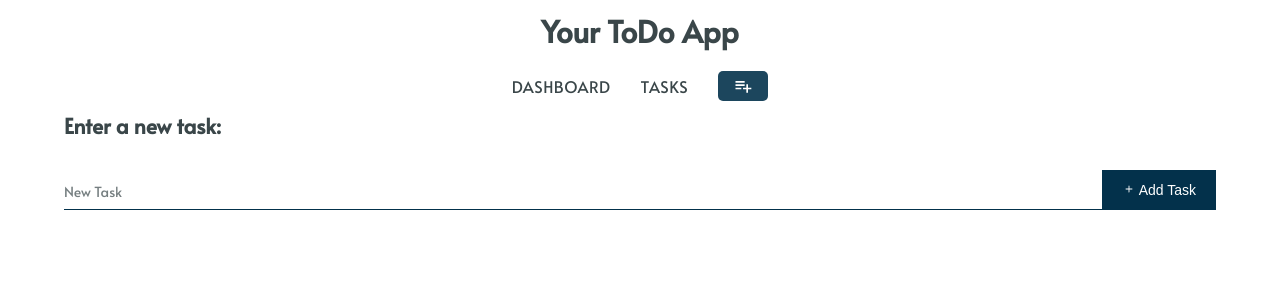
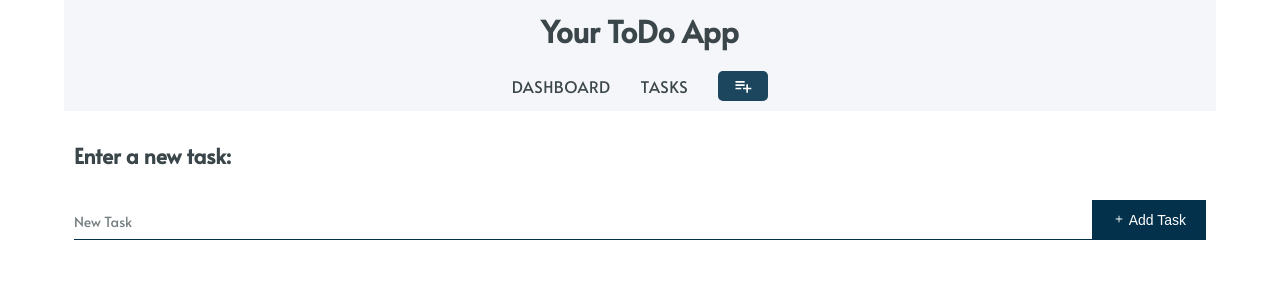
Before and after one commit to huthaifaaltiti/todo-app, a React (Create React App) app: page /new-task in a window 1280 px wide. Shown: the top 300 px of the page. Built offline with nearby package versions, Linux system fonts and the light colour scheme.

Commit message:
setup edit btn

```diff
--- a/src/components/NavBar/styles.module.css
+++ b/src/components/NavBar/styles.module.css
@@ -6,7 +6,7 @@
 
   padding: 1rem;
 
-  /* background-color: aquamarine; */
+  background-color: var(--color-grey-l1);
 }
 
 .navBarLogo {
--- a/src/index.css
+++ b/src/index.css
@@ -76,13 +76,13 @@ code {
   --color-fif-l3: #ffb2bd;
 
   /* Grey color */
-  --color-gry: #f4f5f9;
-  --color-gry-d1: #dcdde0;
-  --color-gry-d2: #c3c4c7;
-  --color-gry-d3: #abacae;
-  --color-gry-l1: #f5f6fa;
-  --color-gry-l2: #f7f8fb;
-  --color-gry-l3: #fcfcfd;
+  --color-grey: #f4f5f9;
+  --color-grey-d1: #dcdde0;
+  --color-grey-d2: #c3c4c7;
+  --color-grey-d3: #abacae;
+  --color-grey-l1: #f5f6fa;
+  --color-grey-l2: #f7f8fb;
+  --color-grey-l3: #fcfcfd;
 
   /* Text color */
   --color-txt: #3a4649;
--- a/src/pages/NewTask/index.js
+++ b/src/pages/NewTask/index.js
@@ -21,6 +21,7 @@ export default function NewTask() {
   const dispatch = useDispatch();
   const tasks = useSelector((state) => state.TasksReducer);
   const [doneDivs, setDoneDivs] = useState([]);
+  const [isEditable, setIsEditable] = useState(false);
 
   console.log(tasks);
 
@@ -36,8 +37,12 @@ export default function NewTask() {
     setDoneDivs((prev) => [...prev, index]);
   }
 
+  function handleEditTask() {
+    setIsEditable(true);
+  }
+
   return (
-    <div>
+    <div className={styles.newTaskPage}>
       <h2>Enter a new task:</h2>
 
       <div className={styles.inputCont}>
@@ -77,8 +82,12 @@ export default function NewTask() {
                 />
               </span>
 
+              {/* edit btn */}
               <span>
-                <FiEdit2 className={styles.taskControlIcon} />
+                <FiEdit2
+                  onClick={handleEditTask}
+                  className={styles.taskControlIcon}
+                />
               </span>
 
               {/* done btn */}
--- a/src/pages/NewTask/styles.module.css
+++ b/src/pages/NewTask/styles.module.css
@@ -1,12 +1,17 @@
 /* Sector: Main NewTask classes: */
+
+.newTaskPage {
+  margin-top: 2rem;
+  padding: 1rem;
+
+  /* background-color: var(--color-grey-l2); */
+}
 
 .inputCont {
   width: 100%;
   height: 4rem;
 
   margin-top: 3rem;
-
-  background-color: aqua;
 
   position: relative;
 }
```
